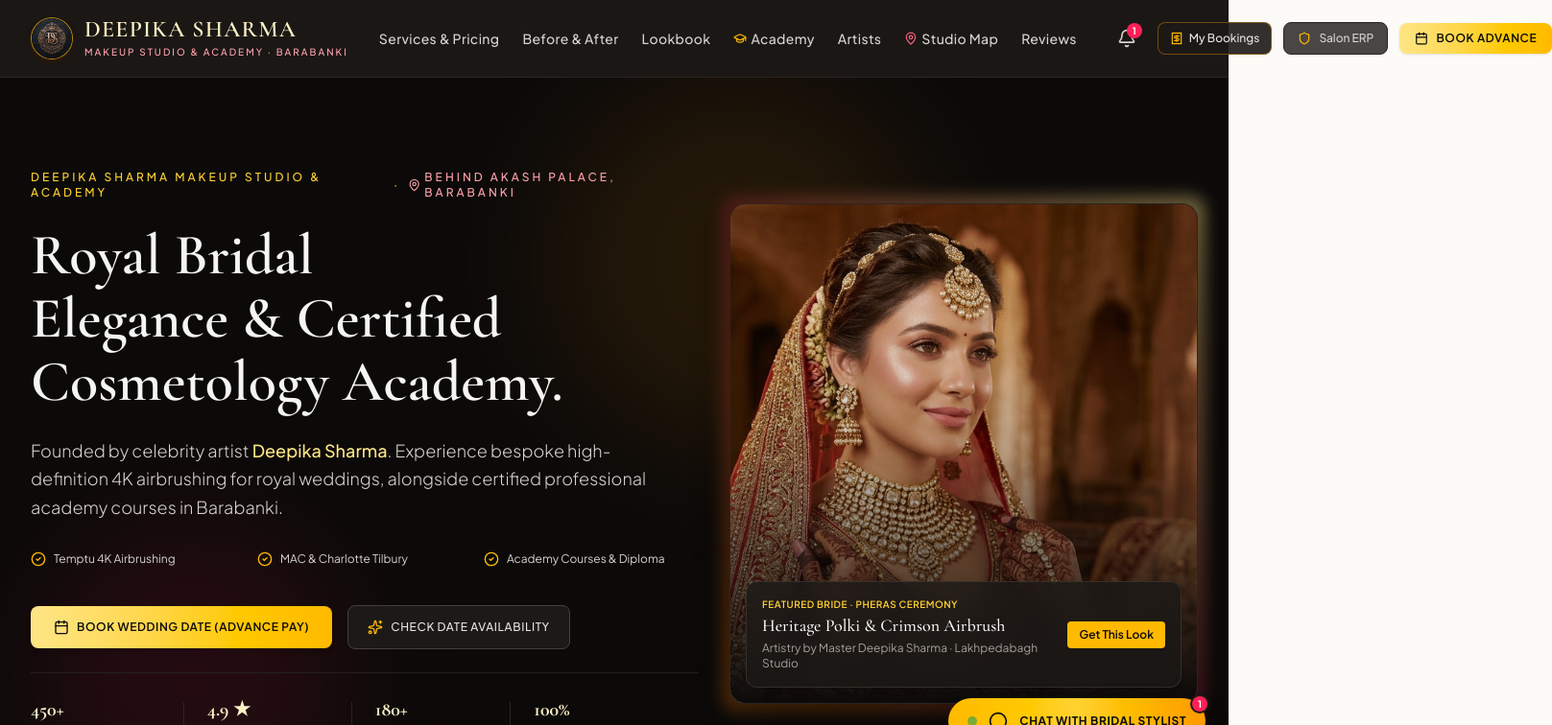
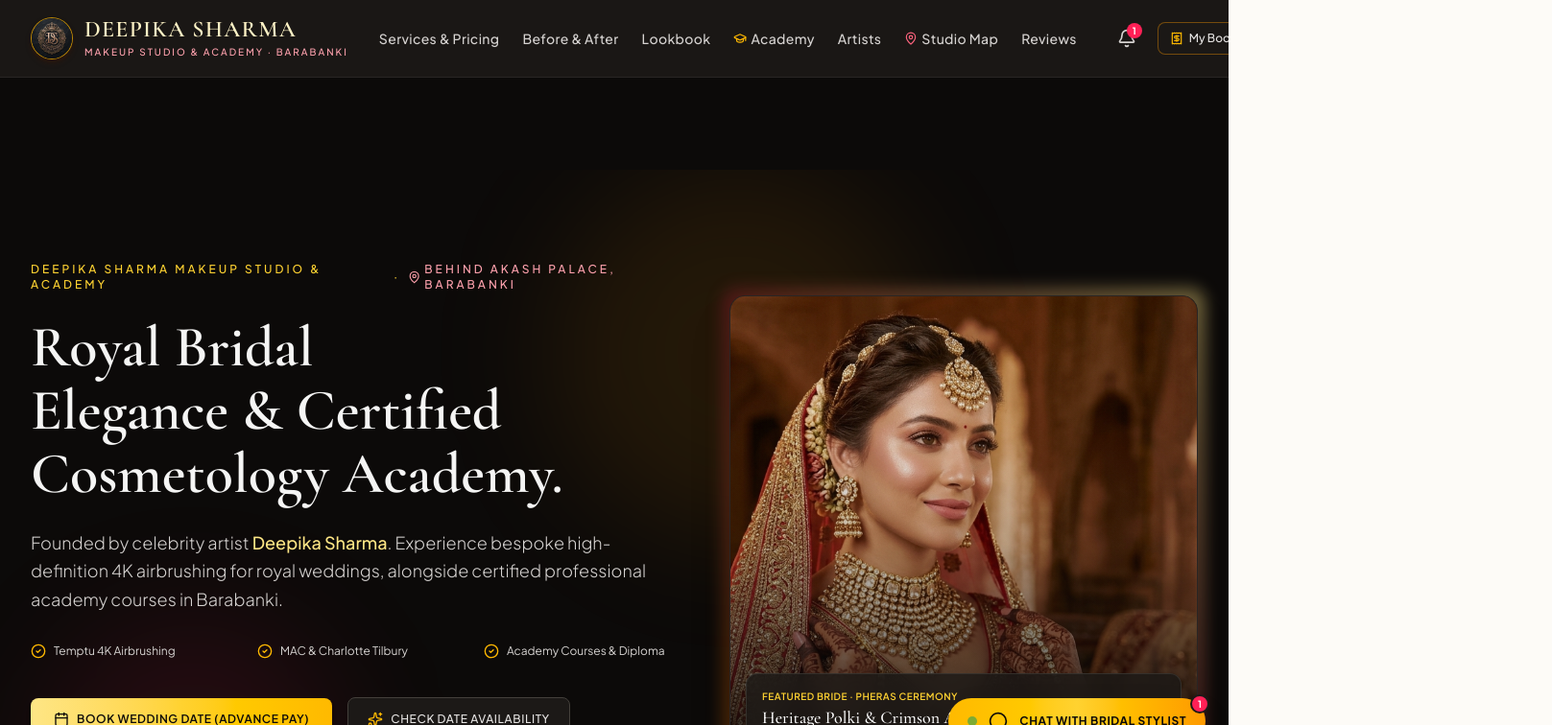
Before and after one commit to deepikamakeupstudiobbk/deepika-salon-erp, a React (Vite) app: page / in a window 1280 px wide. Shown: the top 756 px of the page at 96% size, 1617 px wide, since content can reach past the window. Built offline with nearby package versions, Linux system fonts and the light colour scheme.

Commit message:
Update App.tsx

```diff
--- a/src/App.tsx
+++ b/src/App.tsx
@@ -27,7 +27,7 @@ const StudioAppContent: React.FC = () => {
   const { toastMessage } = useStudio();
 
   return (
-    <div className="min-h-screen bg-stone-950 text-stone-100 flex flex-col font-sans-clean selection:bg-amber-400 selection:text-stone-950">
+    <div className="min-h-screen bg-stone-950 text-stone-100 flex flex-col font-sans-clean selection:bg-amber-400 selection:text-stone-950 overflow-x-hidden">
 
       {/* Toast Alert Notification */}
       {toastMessage && (
@@ -39,9 +39,9 @@ const StudioAppContent: React.FC = () => {
         </div>
       )}
 
-      {/* Main Sections */}
+      {/* Main Sections with optimized spacing for 100% display zoom */}
       <Navbar />
-      <main className="flex-1">
+      <main className="flex-1 pt-20 lg:pt-24">
         <Hero />
         <BeforeAfterSlider />
         <ServicesSection />
```
